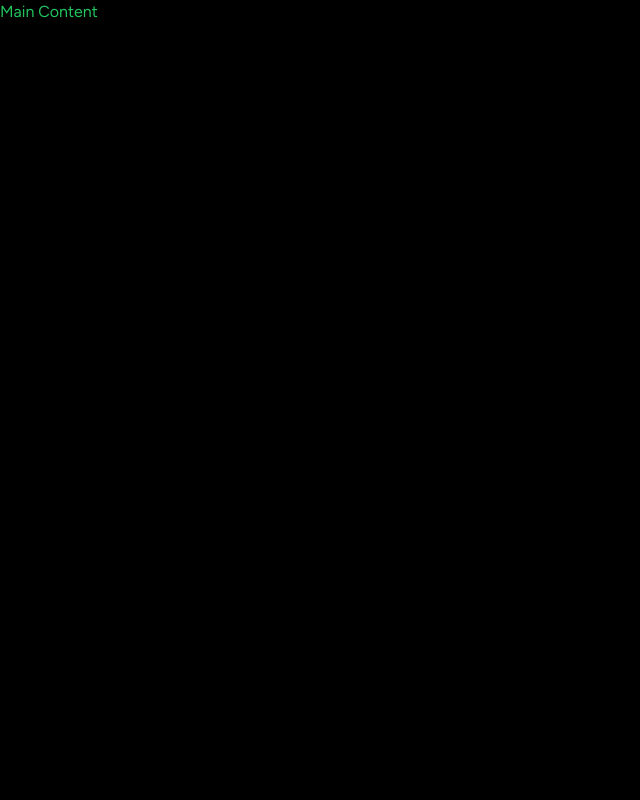
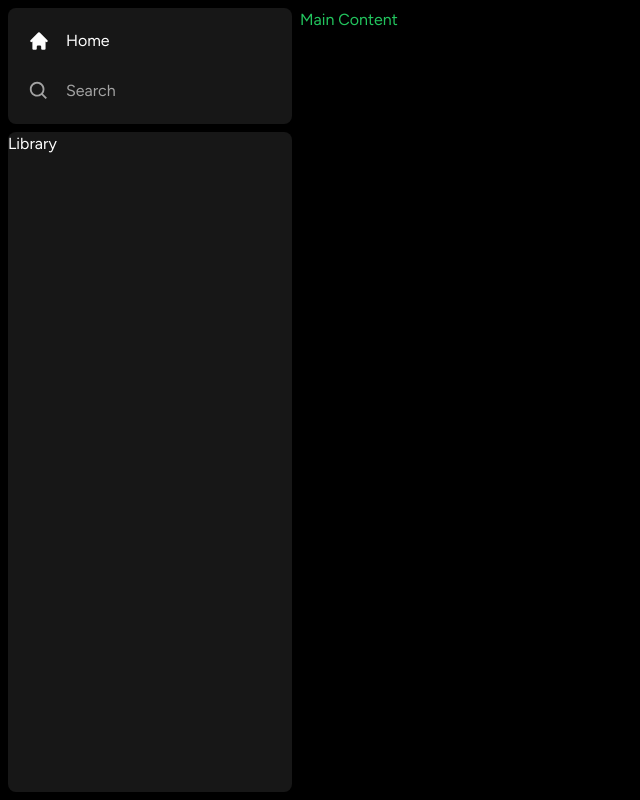
Before and after one commit to The-CodeINN/spotify-clone, a Next.js app: page / in a window 1280 px wide. Shown: the whole page, without its empty margins (0-640 px from the left). Built offline with nearby package versions, Linux system fonts and the light colour scheme.

Commit message:
Staerted with the sidebar

```diff
--- a/app/layout.tsx
+++ b/app/layout.tsx
@@ -1,11 +1,12 @@
-import './globals.css';
-import { Figtree } from 'next/font/google';
+import Sidebar from "@/components/Sidebar";
+import "./globals.css";
+import { Figtree } from "next/font/google";
 
-const figtree = Figtree({ subsets: ['latin'] });
+const figtree = Figtree({ subsets: ["latin"] });
 
 export const metadata = {
-  title: 'Spotify Clone',
-  description: 'Listen to music',
+  title: "Spotify Clone",
+  description: "Listen to music",
 };
 
 export default function RootLayout({
@@ -15,7 +16,9 @@
 }) {
   return (
     <html lang='en'>
-      <body className={figtree.className}>{children}</body>
+      <body className={figtree.className}>
+        <Sidebar>{children}</Sidebar>
+      </body>
     </html>
   );
 }
--- /dev/null
+++ b/components/Box.tsx
@@ -0,0 +1,26 @@
+import { twMerge } from "tailwind-merge";
+
+interface BoxProps {
+  children: React.ReactNode;
+  className?: string;
+}
+
+const Box: React.FC<BoxProps> = ({ children, className }) => {
+  return (
+    <div
+      className={twMerge(
+        `
+                bg-neutral-900
+                rounded-lg
+                h-fit
+                w-full
+                `,
+        className
+      )}
+    >
+      {children}
+    </div>
+  );
+};
+
+export default Box;
--- /dev/null
+++ b/components/Library.tsx
@@ -0,0 +1,7 @@
+const Library = () => {
+  return (
+    <div>Library</div>
+  )
+}
+
+export default Library
--- a/components/Sidebar.jsx
+++ /dev/null
@@ -1,9 +0,0 @@
-import React from 'react'
-
-const Sidebar = () => {
-  return (
-    <div>Sidebar</div>
-  )
-}
-
-export default Sidebar
--- /dev/null
+++ b/components/Sidebar.tsx
@@ -0,0 +1,55 @@
+"use client";
+import { usePathname } from "next/navigation";
+import { useMemo } from "react";
+import { HiHome } from "react-icons/hi";
+import { BiSearch } from "react-icons/bi";
+
+import Box from "./Box";
+import SidebarItem from "./SidebarItem";
+import Library from "./Library";
+
+interface SidebarProps {
+  children: React.ReactNode;
+}
+
+const Sidebar: React.FC<SidebarProps> = ({ children }) => {
+  const pathname = usePathname();
+
+  const routes = useMemo(
+    () => [
+      {
+        label: "Home",
+        active: pathname !== "/search",
+        href: "/",
+        icon: HiHome,
+      },
+      {
+        label: "Search",
+        active: pathname === "/search",
+        href: "/search",
+        icon: BiSearch,
+      },
+    ],
+    [pathname]
+  );
+
+  return (
+    <div className='flex h-full'>
+      <div className='hidden md:flex flex-col gap-y-2 bg-black h-full w-[300px] p-2'>
+        <Box>
+          <div className='flex flex-col gap-y-4 px-5 py-4'>
+            {routes.map((item) => (
+              <SidebarItem key={item.label} {...item} />
+            ))}
+          </div>
+        </Box>
+        <Box className='overflow-y-auto h-full'>
+          <Library />
+        </Box>
+      </div>
+      <main className='h-full flex-1 overflow-y-auto py-2'>{children}</main>
+    </div>
+  );
+};
+
+export default Sidebar;
--- /dev/null
+++ b/components/SidebarItem.tsx
@@ -0,0 +1,45 @@
+import Link from "next/link";
+import { IconType } from "react-icons";
+import { twMerge } from "tailwind-merge";
+
+interface SidebarItemProps {
+  icon: IconType;
+  label: string;
+  active?: boolean;
+  href: string;
+}
+
+const SidebarItem: React.FC<SidebarItemProps> = ({
+  icon: Icon,
+  label,
+  active,
+  href,
+}) => {
+  return (
+    <Link
+      href={href}
+      className={twMerge(
+        `
+      flex
+      flex-row
+      h-auto
+      items-center
+      w-full
+      gap-x-4
+      text-md
+      cursor-pointer
+      hover:text-white
+      transition
+      text-neutral-400
+      py-1
+      `,
+        active && "text-white"
+      )}
+    >
+      <Icon size={26} />
+      <p className="truncate w-full">{label}</p>
+    </Link>
+  );
+};
+
+export default SidebarItem;
--- a/package.json
+++ b/package.json
@@ -19,6 +19,8 @@
     "postcss": "8.4.24",
     "react": "18.2.0",
     "react-dom": "18.2.0",
+    "react-icons": "^4.9.0",
+    "tailwind-merge": "^1.13.1",
     "tailwindcss": "3.3.2",
     "typescript": "5.1.3"
   }
```
Also changed, not shown: .gitpod.yml (added), 1 other file (tests, documents, lock files or other folders).
